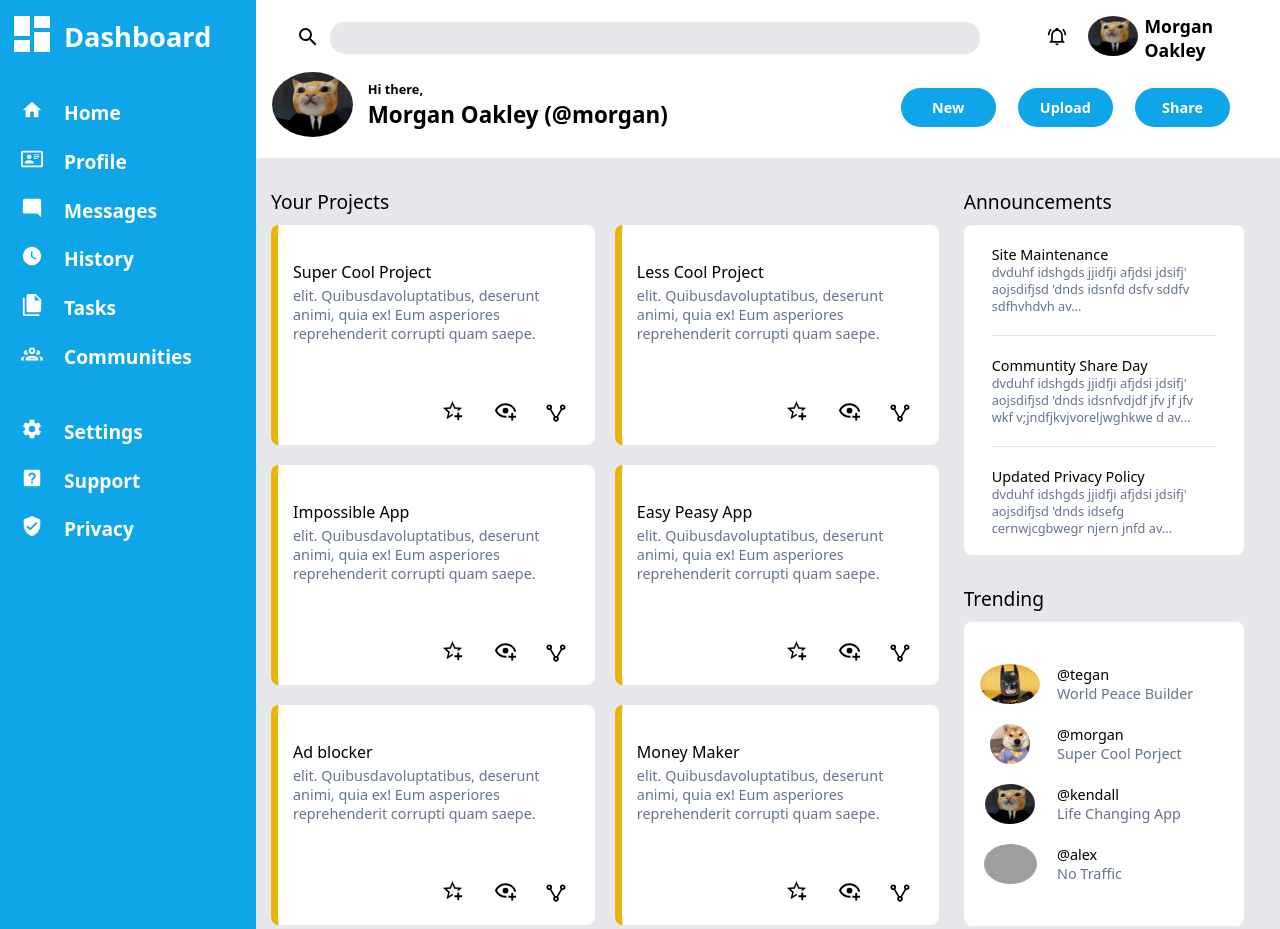
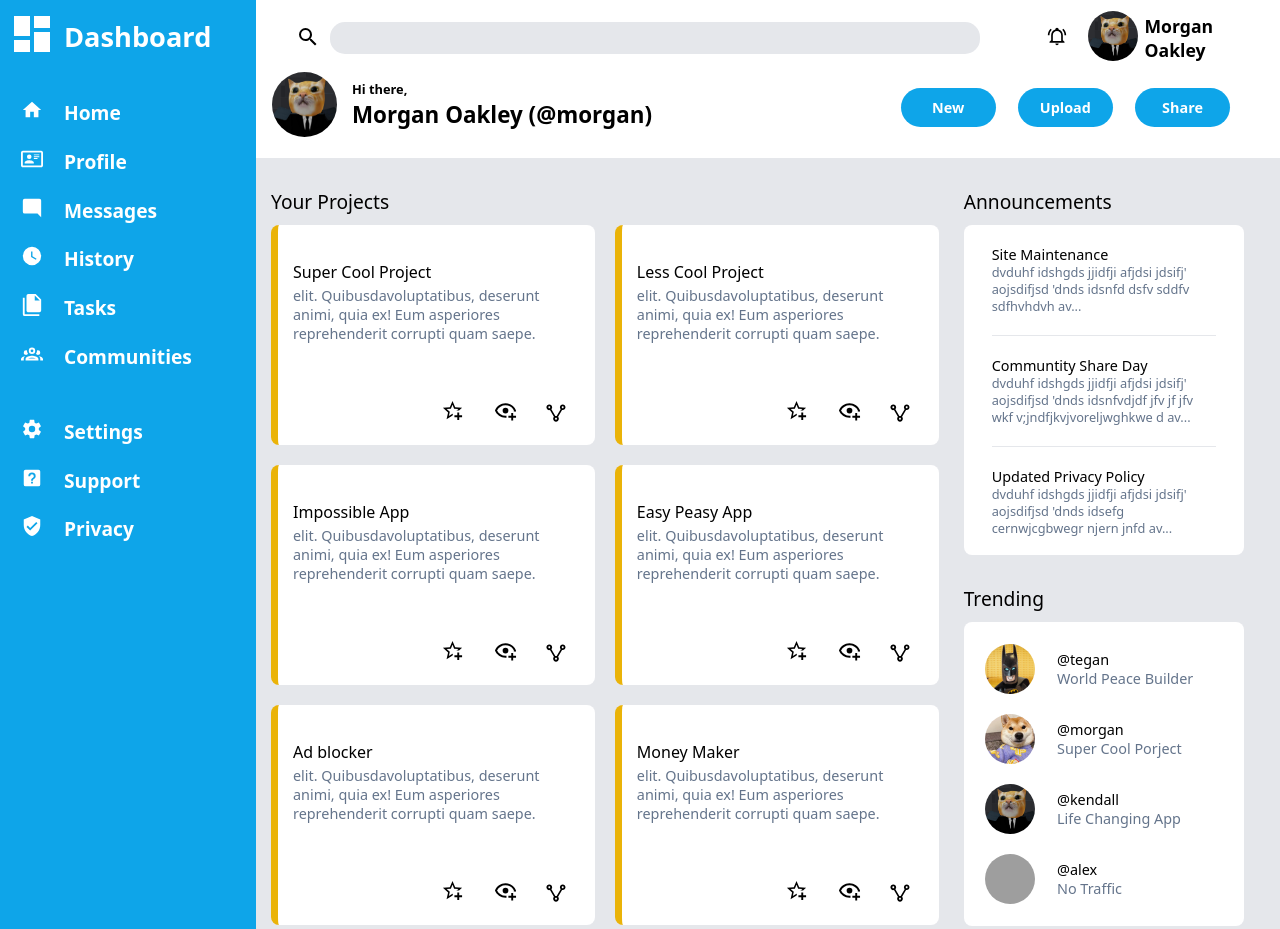
Before and after one commit to hector-png/admin-dashboard, a plain HTML site: page index.html in a window 1280 px wide. Shown: the top 929 px of the page. Drawn offline with Linux system fonts and the light colour scheme; grey boxes are pictures that could not be loaded.

Commit message:
Add width to icons for perfect circle

```diff
--- a/stylesheet.css
+++ b/stylesheet.css
@@ -12,7 +12,8 @@
 
 img {
     border-radius: 50%;
-    height: 40px;
+    height: 50px;
+    width: 50px;
 }
 
 .header {
@@ -86,6 +87,7 @@ form > input {
 
 .greeting-icon img {
     height: 65px;
+    width: 65px;
 }
 
 .greeting-text {
```
